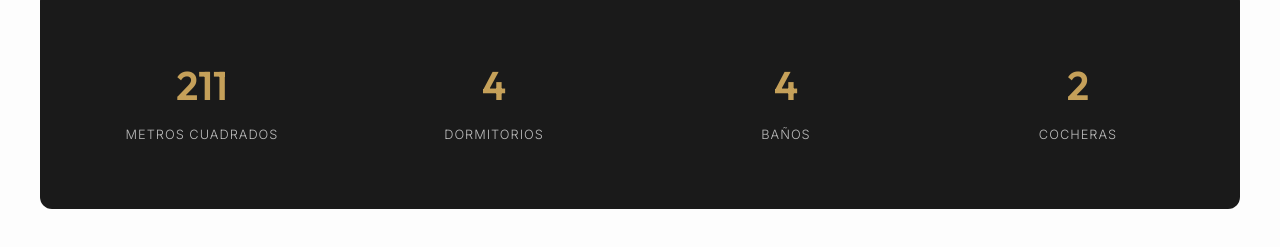
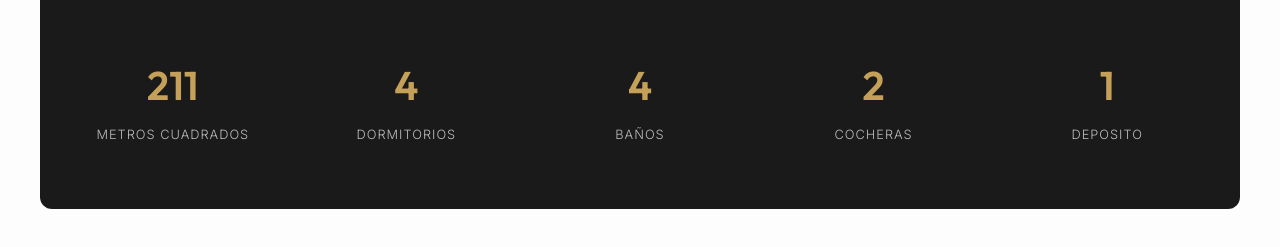
Before and after one commit to paaq0659342/marzano-catalog, a plain HTML site: page index.html in a window 1280 px wide. Shown: the part 837-1084 px from the top of the page. Drawn offline with Linux system fonts and the light colour scheme.

Commit message:
Update index.html with Deposito stat item

```diff
--- a/index.html
+++ b/index.html
@@ -61,6 +61,10 @@ ho
             <div class="stat-item">
                 <h4>2</h4>
                 <p>Cocheras</p>
+            </div>
+            <div class="stat-item">
+                <h4>1</h4>
+                <p>Deposito</p>
             </div>
         </section>
 
```
